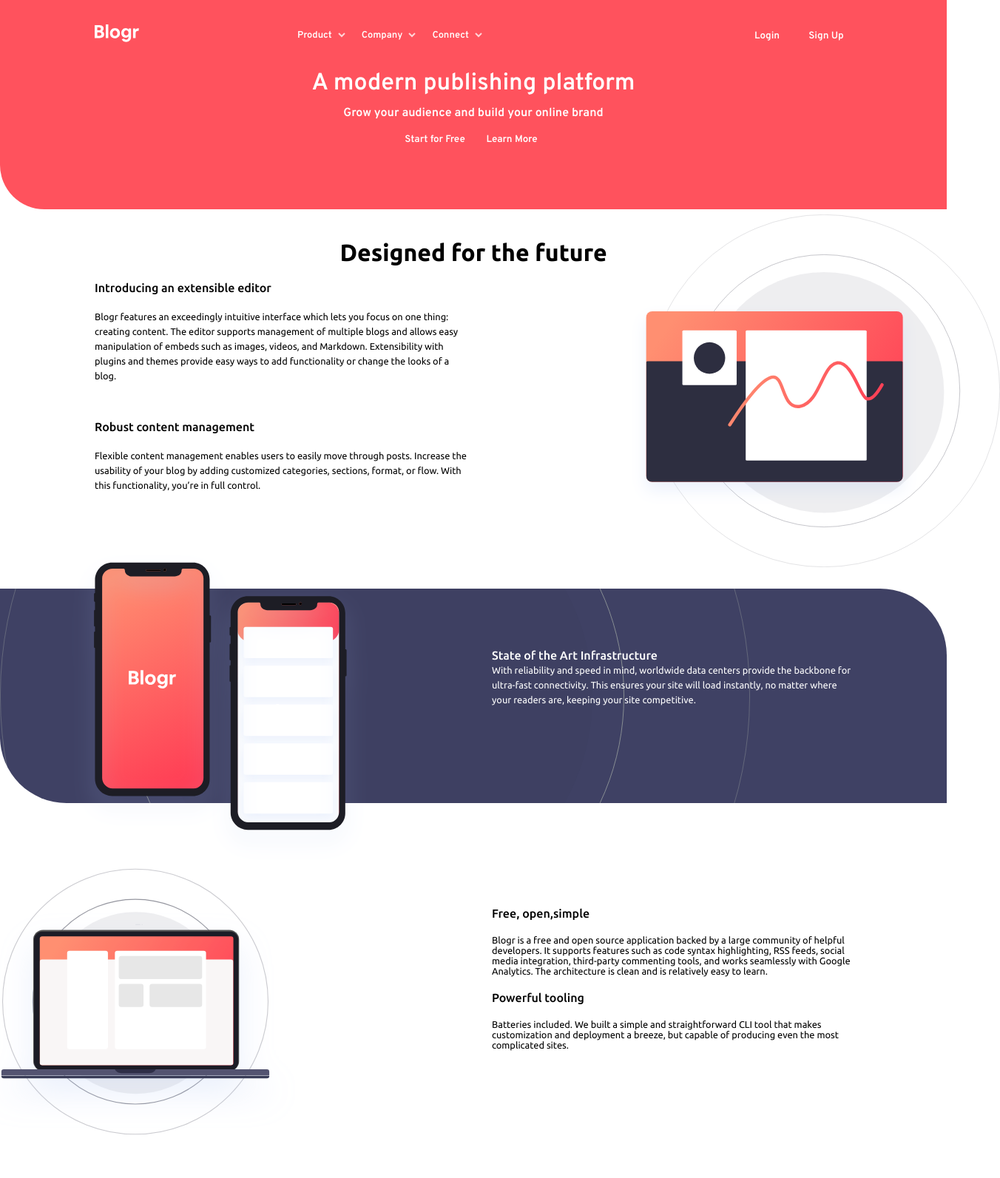
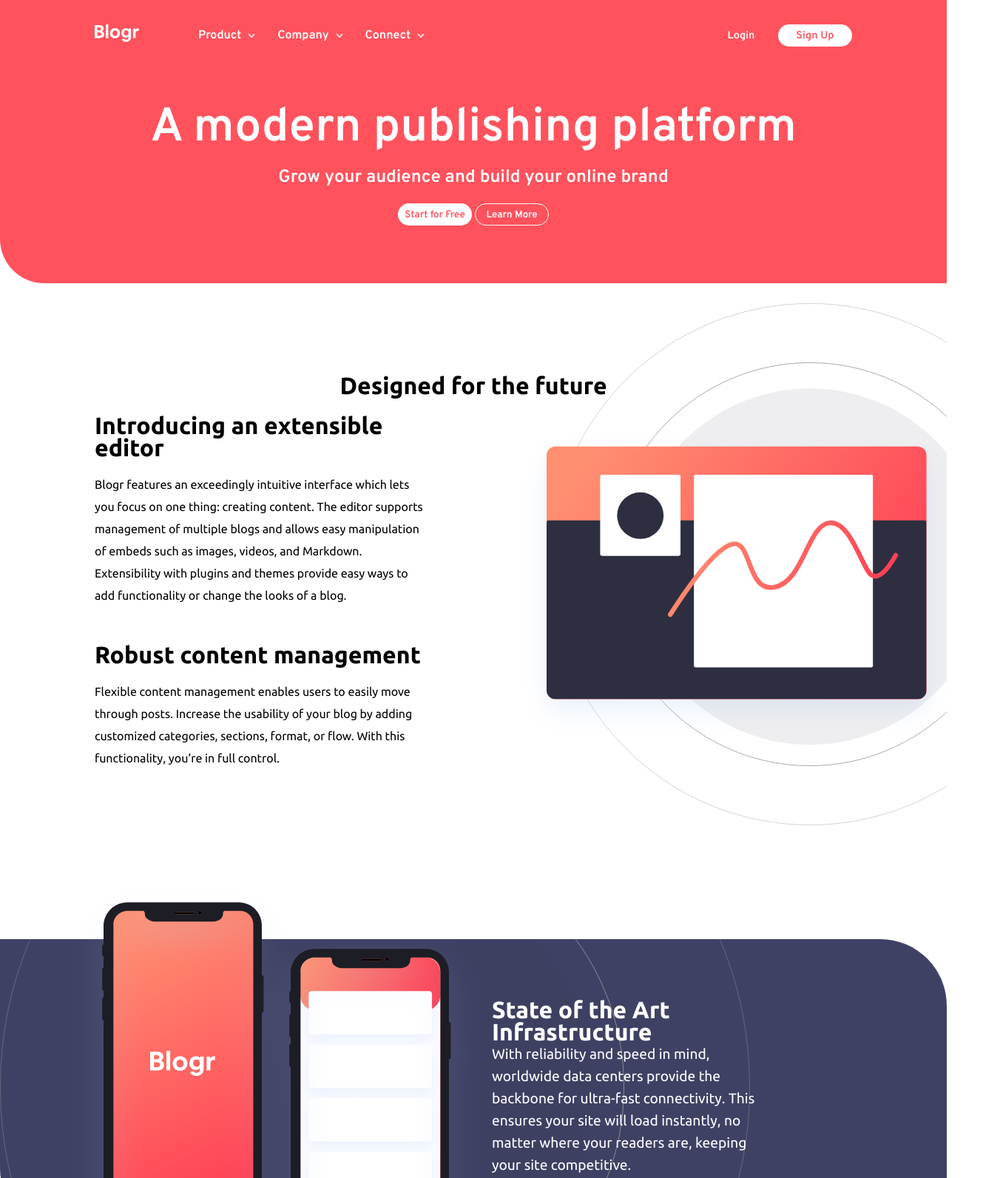
Before and after one commit to carissaayo/blogr-landing-page, a plain HTML site: page index.html in a window 1280 px wide. Shown: the part 17-1610 px from the top of the page at 74% size, 1352 px wide, since content can reach past the window. Drawn offline with Linux system fonts and the light colour scheme.

Commit message:
done with the desktop styles and got rid of the extra whitespaces as well

```diff
--- a/index.html
+++ b/index.html
@@ -20,19 +20,22 @@
     <main id="main-con">
       <section id="top-part">
         <header>
-         <div class="logo-flex">
- <div class="logo-con">
+         <div class="header-flex">
+          <div class="logo-con">
               <img src="./images/logo.svg" alt="logo" />
             </div>
             <div class="harmburger-con">
               <img class='close-btn hide-btn' data-id='close-nav' src='./images/icon-close.svg' alt='close-btn'/>
               <img class='open-btn' data-id='open-nav'  src="./images/icon-hamburger.svg" alt="harmburger" />
             </div>
+            <nav class="nav-con">
+
+            </nav>
          </div>
 
 
-            <div class="header-flex show-nav" >
-            <nav class="nav-con">
+            <!-- <div class="header-flexu show-nav" > -->
+            <!-- <nav class="nav-con"> -->
 
             </nav>
 
@@ -53,11 +56,11 @@
         </section>
       </section>
       <section class="future">
-        <h3>Designed for the future</h3>
+        <h2>Designed for the future</h2>
         <div class="future-flex-con">
           <div class="text-con">
             <div class="text">
-              <h4>Introducing an extensible editor</h4>
+              <h3>Introducing an extensible editor</h3>
               <p>
                 Blogr features an exceedingly intuitive interface which lets you
                 focus on one thing: creating content. The editor supports
@@ -68,7 +71,7 @@
               </p>
             </div>
             <div class="text">
-              <h4>Robust content management</h4>
+              <h3>Robust content management</h3>
               <p>
                 Flexible content management enables users to easily move through
                 posts. Increase the usability of your blog by adding customized
@@ -78,9 +81,13 @@
             </div>
           </div>
           <div class="img-con">
-            <img src="./images/illustration-editor-desktop.svg" alt="" />
+           <picture >
+                <source media='(max-width:590px)' srcset="./images/illustration-editor-mobile.svg">
+                <source media='(min-width:591px)' srcset="./images/illustration-editor-desktop.svg">
+                <img alt="arrow" data-id=${index}  src="./images/illustration-editor-desktop.svg"/>
+          </picture>
+
           </div>
-        </div>
       </section>
       <section class="art">
         <div class="art-flex-con">
@@ -88,7 +95,7 @@
             <img src="./images/illustration-phones.svg" alt="" />
           </div>
           <div class="art-text-con">
-            <h4>State of the Art Infrastructure</h4>
+            <h3>State of the Art Infrastructure</h3>
             <p>
               With reliability and speed in mind, worldwide data centers provide
               the backbone for ultra-fast connectivity. This ensures your site
@@ -102,11 +109,15 @@
       <section class="simple">
         <div class="simple-con">
           <div class="img-con">
-            <img src="./images/illustration-laptop-mobile.svg" alt="" />
+            <picture>
+              <source  media="(max-width:590px)" srcset="./images/illustration-laptop-mobile.svg">
+              <source  media="(min-width:591px)" srcset="./images/illustration-laptop-desktop.svg">
+              <img src="./images/illustration-laptop-desktop.svg" alt="" />
+            </picture>
           </div>
           <div class="simple-main-text-con">
             <div class="simple-min-text-con">
-              <h4>Free, open,simple</h4>
+              <h3>Free, open,simple</h3>
               <p>
                 Blogr is a free and open source application backed by a large
                 community of helpful developers. It supports features such as
@@ -117,7 +128,7 @@
               </p>
             </div>
             <div class="simple-min-text-con">
-              <h4>Powerful tooling</h4>
+              <h3>Powerful tooling</h3>
               <p>
                 Batteries included. We built a simple and straightforward CLI
                 tool that makes customization and deployment a breeze, but
--- a/js/app.js
+++ b/js/app.js
@@ -67,18 +67,12 @@ window.addEventListener("DOMContentLoaded", () => {
   const arrowCon = document.querySelectorAll("picture > img");
   arrowCon.forEach((arrow) => {
     arrow.addEventListener("click", (e) => {
-      const item = e.target;
-      console.log(item);
-      if(arrow.dataset.id === item.dataset.id)
-      item.classList.add('active')
-      else{
-        arrow.classList.remove('active')
+      const item = e.currentTarget;
+      if (arrow.dataset.id === item.dataset.id) {
+        item.classList.toggle("active");
+        const linksCon = item.parentElement.parentElement.nextElementSibling;
+        linksCon.classList.toggle("show-links");
       }
-      // if (arrow.dataset.id === item.dataset.id) {
-      //   item.classList.toggle("active");
-      //   const linksCon = item.parentElement.parentElement.nextElementSibling;
-      //   linksCon.classList.toggle("show-links");
-      // }
     });
   });
 });
--- a/scss/styles.scss
+++ b/scss/styles.scss
@@ -50,7 +50,7 @@ body {
       font-weight: 300;
       font-family: "Overpass", sans-serif;
 
-      height: 300px;
+      height: 400px;
       color: $WhiteText;
       padding: 20px 10%;
       background-image: url("../images/bg-pattern-intro.svg");
@@ -61,12 +61,10 @@ body {
         @include flex();
         align-items: center;
         height: 90px;
+        margin-bottom: 40px;
         .header-flex {
-          width: 750px;
           @include flex();
           align-items: center;
-        }
-        .logo-flex {
           .logo-con {
             width: 120px;
             margin-right: 20px;
@@ -78,23 +76,18 @@ body {
           .harmburger-con {
             display: none;
           }
-        }
 
           .nav-con {
             @include flex();
-          align-items: flex-start;
-          width: 250px;
-          font-size: 0.8rem;
-          .active{
+            font-size: 1rem;
+            .active {
               transform: rotate(180deg);
             }
             li {
+              margin-right: 30px;
               picture {
                 margin-left: 5px;
-
-
               }
-
             }
             section {
               position: relative;
@@ -120,35 +113,47 @@ body {
               }
             }
           }
+        }
+
         .login-con {
           @include flex();
-          width: 150px;
+          width: 200px;
           button {
             height: 30px;
             color: inherit;
-            width: 70px;
+            width: 100px;
             background-color: inherit;
             outline: none;
             border: none;
+            font-size: 0.9rem;
+
             &:hover {
               background-color: $CTAhoverbackground;
               @include cursor();
               border-radius: 20px;
             }
           }
+          button:nth-child(2) {
+            background-color: $WhiteText;
+            color: $CTAText;
+            border-radius: 20px;
+          }
         }
       }
       #hero-con {
         text-align: center;
-        font-size: 1rem;
+        margin-bottom: 130px;
+
+        // font-size: 1rem;
         & > * {
           margin-bottom: 10px;
         }
         h2 {
-          font-size: 2rem;
+          font-size: 4rem;
         }
         p {
-          font-size: 1rem;
+          font-size: 1.5rem;
+          margin-bottom: 20px;
         }
         .btn-con {
           button {
@@ -159,20 +164,25 @@ body {
             border: none;
             border-radius: 20px;
           }
-          .start-free:hover {
-            background-color: $CTAhoverbackground;
+          .start-free {
             @include cursor();
+            background-color: $WhiteText;
+            color: $CTAText;
+            border-radius: 20px;
           }
-          .learn-more:hover {
-            color: $CTAhoverbackground;
-            background-color: $WhiteText;
+          .learn-more {
+            border: 1px solid $WhiteText;
+            color: $WhiteText;
           }
         }
       }
     }
     .future {
-      margin-bottom: 60px;
-      h3 {
+      padding-top: 100px;
+      padding-bottom: 130px;
+      overflow: hidden;
+
+      h2 {
         text-align: center;
         margin-bottom: 20px;
         font-size: 2rem;
@@ -182,25 +192,33 @@ body {
         grid-template-columns: 1fr 1fr;
         column-gap: 10px;
         position: relative;
+
         .text-con {
+
           .text {
+            padding-right: 60px;
+            line-height: 30px;
             margin-bottom: 50px;
-            h4 {
+
+            h3 {
               margin-bottom: 20px;
+              font-size: 2rem;
             }
             p {
-              font-size: 0.8rem;
-              line-height: 20px;
+              font-size: 1rem;
+              // line-height: 20px;
             }
           }
         }
         .img-con {
           position: absolute;
-          right: -200px;
-          top: -90px;
+          right: -480px;
+          top: -150px;
 
+          picture {
             img {
-            width: 500px;
+              width: 80%;
+            }
           }
         }
       }
@@ -213,6 +231,8 @@ body {
       margin-bottom: 120px;
       border-bottom-left-radius: 90px;
       border-top-right-radius: 90px;
+      height: 400px;
+      margin-top: 50px;
       .art-flex-con {
         display: grid;
         grid-template-columns: 1fr 1fr;
@@ -224,22 +244,29 @@ body {
           position: relative;
           img {
             position: absolute;
-            width: 400px;
-            top: -70px;
+            top: -90px;
             left: -30px;
           }
         }
         .art-text-con {
           padding-top: 60px;
-          line-height: 20px;
+          padding-right: 50px;
+          line-height: 30px;
           p {
-            font-size: 0.8rem;
+            font-size: 1.2rem;
+            padding-right: 50px;
+          }
+          h3 {
+            font-size: 2rem;
           }
         }
       }
     }
     .simple {
+      height: 700px;
       margin-bottom: 100px;
+      padding-top: 120px;
+      padding-bottom: 100px;
       .simple-con {
         display: grid;
         grid-template-columns: 1fr 1fr;
@@ -247,30 +274,36 @@ body {
         column-gap: 50px;
         .img-con {
           position: relative;
+          picture {
+            position: absolute;
+            top: -150px;
+            left: -400px;
             img {
-            position: absolute;
-            width: 550px;
-            top: -70px;
-            left: -220px;
+              width: 90%;
+            }
           }
         }
         .simple-min-text-con {
-          h4 {
-            margin-bottom: 20px;
+          line-height: 30px;
+          h3 {
+            margin-bottom: 30px;
+            font-size: 2rem;
           }
           p {
-            font-size: 0.8rem;
-            margin-bottom: 20px;
+            font-size: 1.2rem;
+            margin-bottom: 30px;
           }
         }
       }
     }
 
     footer {
+      height: 400px;
       color: $WhiteText;
       background-color: $footerBackground;
-      font-size: 0.7rem;
+      font-size: 1.2rem;
       border-top-right-radius: 70px;
+      padding-top: 70px;
       .footer-con {
         @include flex();
         width: 80%;
@@ -278,7 +311,7 @@ body {
         margin-bottom: 10px;
         .logo-con {
           img {
-            width: 70px;
+            width: 100%;
           }
         }
         ul {
@@ -514,19 +547,19 @@ body {
           position: relative;
           margin-bottom: 50px;
 
-          .header-flex {
-            display: none;
-            position: absolute;
-            top: 80px;
-            left: 0px;
-            width: 100%;
-            color: $VeryDarkGrayBlue;
-            background-color: $WhiteText;
-            text-align: center;
-            padding: 20px;
-            font-size: 1rem;
-            font-weight: 500;
-          }
+          // .header-flex {
+          //   display: none;
+          //   position: absolute;
+          //   top: 80px;
+          //   left: 0px;
+          //   width: 100%;
+          //   color: $VeryDarkGrayBlue;
+          //   background-color: $WhiteText;
+          //   text-align: center;
+          //   padding: 20px;
+          //   font-size: 1rem;
+          //   font-weight: 500;
+          // }
           .show-nav {
             display: block;
           }
@@ -564,7 +597,6 @@ body {
 
               picture {
                 margin-left: 5px;
-
               }
             }
             section {
@@ -578,7 +610,6 @@ body {
                 text-align: center;
                 background-color: rgb(243, 240, 240);
               }
-
             }
           }
 
@@ -595,13 +626,17 @@ body {
               left: 36%;
               display: block;
               font-size: 1rem;
-              width:100px;
+              width: 100px;
               margin-top: 5px;
             }
             button:nth-child(2) {
               top: 5px;
-              background-image: linear-gradient(to right,hsl(355, 100%, 74%), hsl(356, 100%, 66%));
-              color:$WhiteText;
+              background-image: linear-gradient(
+                to right,
+                hsl(355, 100%, 74%),
+                hsl(356, 100%, 66%)
+              );
+              color: $WhiteText;
               border-radius: 20px;
             }
           }
@@ -671,7 +706,7 @@ body {
         .art-flex-con {
           grid-template-columns: 1fr;
           grid-template-rows: 1fr 1fr;
-          column-gap:0;
+          column-gap: 0;
           .img-con {
             position: relative;
             top: -180px;
@@ -741,13 +776,12 @@ body {
               margin-bottom: 10px;
               &:first-child {
                 margin-bottom: 20px;
-                color:$WhiteText;
+                color: $WhiteText;
               }
             }
           }
         }
       }
-
     }
   }
 }
```
Also changed, not shown: css/styles.css, 1 other file. Lines whose indentation alone changed are shown as unchanged.
